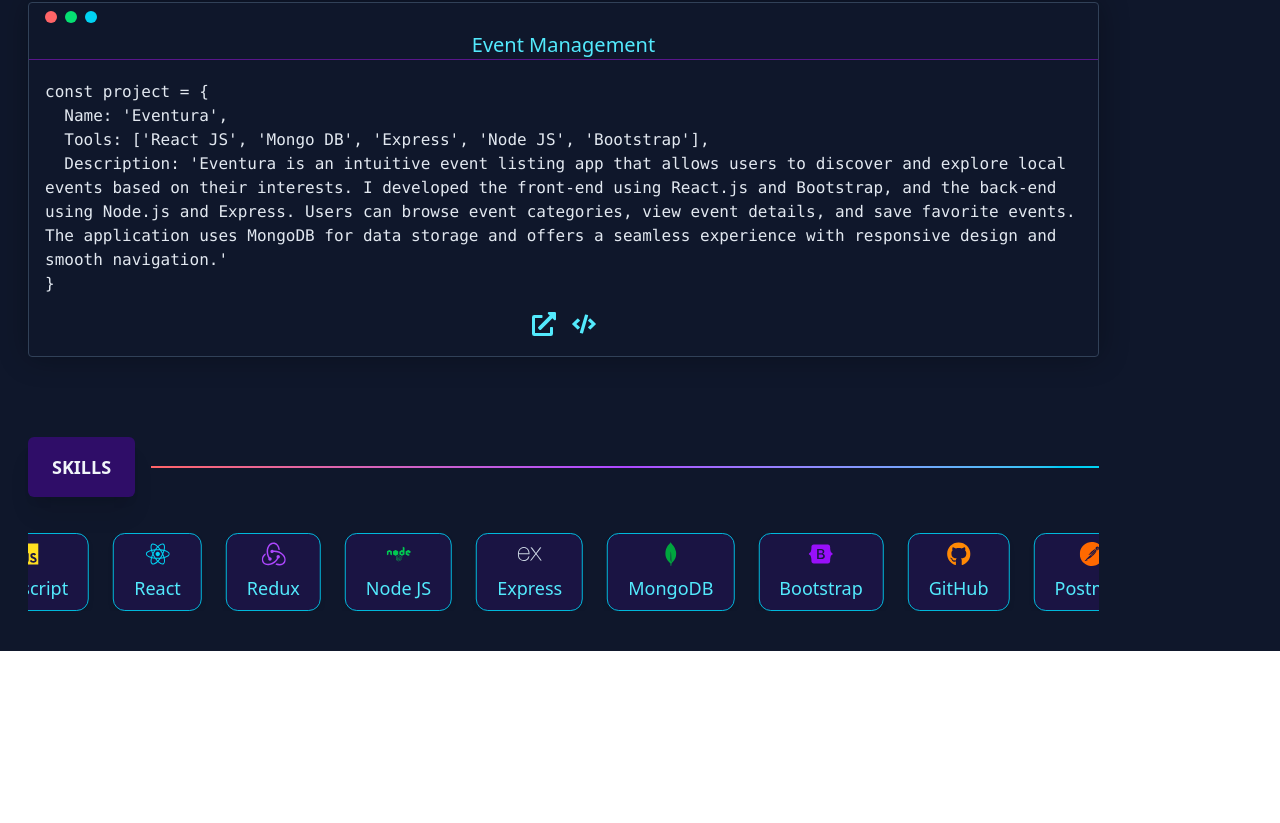
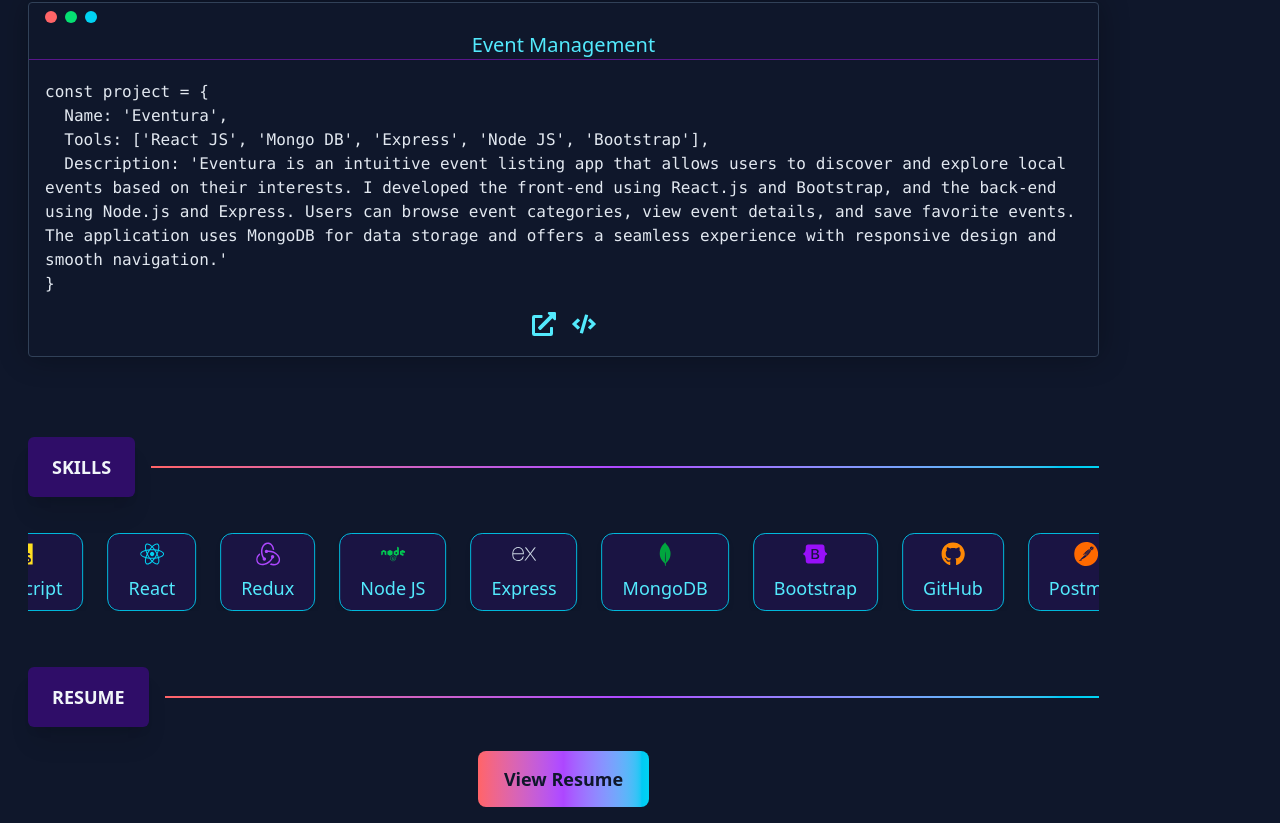
Before and after one commit to ashiyaman/V2.ashiyaman, a React (Vite) app: page / in a window 1280 px wide. Shown: the part 1584-2407 px from the top of the page. Before the commit the page ends 2235 px from the top, so only its background shows below. Built offline with nearby package versions, Linux system fonts and the light colour scheme.

Commit message:
chore: Add Resume

```diff
--- a/src/App.jsx
+++ b/src/App.jsx
@@ -2,6 +2,7 @@ import About from "./components/About"
 import Contact from "./components/Contact"
 import Home from "./components/Home"
 import Navbar from "./components/Navbar"
+import Resume from "./components/Resume"
 import Skills from "./components/Skills"
 import Work from "./components/Work"
 
@@ -13,6 +14,7 @@ function App() {
         <About />
         <Work />
         <Skills />
+        <Resume />
         <Contact />
     </div>
   )
--- /dev/null
+++ b/src/components/Resume.jsx
@@ -0,0 +1,24 @@
+const Resume = () => {
+  return (
+    <section id="resume" className="py-4 px-7 bg-inherit">
+      <div className="w-7/8 text-center">
+        <div className="flex items-center gap-4 justify-center mb-6">
+          <h3 className="text-slate-100 bg-violet-950 shadow-xl uppercase font-semibold px-6 py-4 text-lg rounded-md">
+            Resume
+          </h3>
+          <span className="w-full h-[2px] bg-gradient-to-r from-red-400 via-purple-500 to-cyan-400"></span>
+        </div>
+
+        <a href="https://drive.google.com/file/d/1CKdTcnO4LN6eLop-1SmK5YReVbSVXWCs/view?usp=sharing" download aria-label="Download Ashiya's Resume">
+          <div className="inline-block bg-gradient-to-r from-red-400 via-purple-500 to-cyan-400 p-[2px] rounded-lg hover:bg-none">
+            <button className="bg-transparent text-slate-900 font-semibold text-lg py-3 px-6 rounded-lg w-full transition-all duration-300 hover:bg-gradient-to-r hover:from-red-400 hover:via-purple-500 hover:to-cyan-400">
+              View Resume
+            </button>
+          </div>
+        </a>
+      </div>
+    </section>
+  );
+};
+
+export default Resume;
--- a/src/components/Work.jsx
+++ b/src/components/Work.jsx
@@ -14,7 +14,6 @@ const Work = () => {
         </div>
 
         <div className="flex flex-col gap-6 py-6 w-full">
-          <a href="https://sprout-nest-fe.vercel.app/" target="_blank" aria-label="Project-Sprout Nest">
             <div className="mx-auto">
               <div className="rounded shadow-[0_0_30px_0_rgba(0,0,0,0.3)] transition-all duration-500 border border-slate-700">
                 <div className="flex px-4 py-2 items-center gap-2">
@@ -38,6 +37,7 @@ const Work = () => {
                       href="https://sprout-nest-fe.vercel.app/"
                       target="_blank"
                       className="relative group"
+                      aria-label="View Demo for Sproutnest App"
                     >
                       <FaExternalLinkAlt className="text-2xl text-cyan-300 hover:text-cyan-500 transition duration-300" />
                       <span className="tooltip">View Demo</span>
@@ -46,6 +46,7 @@ const Work = () => {
                       href="https://github.com/ashiyaman/sproutnest-FE"
                       target="_blank"
                       className="relative group"
+                      aria-label="View Source Code for Sproutnest App"
                     >
                       <FaCode className="text-2xl text-cyan-300 hover:text-cyan-500 transition duration-300" />
                       <span className="tooltip">Source Code</span>
@@ -54,10 +55,8 @@ const Work = () => {
                 </div>
               </div>
             </div>
-          </a>
         </div>
 
-        {/* Repeat for other projects */}
         <div className="flex flex-col gap-6 py-6 w-full">
           <div className="mx-auto">
             <div className="rounded shadow-[0_0_30px_0_rgba(0,0,0,0.3)] transition-all duration-500 border border-slate-700">
@@ -81,6 +80,7 @@ const Work = () => {
                 <div className="flex justify-center gap-4 pt-4">
                   <a
                     href="https://dish-deck-fe.vercel.app/"
+                    aria-label="View Demo for Dishdeck App"
                     target="_blank"
                     className="relative group"
                   >
@@ -89,6 +89,7 @@ const Work = () => {
                   </a>
                   <a
                     href="https://github.com/ashiyaman/dishdeck-fe"
+                    aria-label="View Source Code for Dishdeck App"
                     target="_blank"
                     className="relative group"
                   >
@@ -125,6 +126,7 @@ const Work = () => {
                 <div className="flex justify-center gap-4 pt-4">
                   <a
                     href="https://eventura-fe.vercel.app/"
+                    aria-label="View Demo for Eventura App"
                     target="_blank"
                     className="relative group"
                   >
@@ -133,6 +135,7 @@ const Work = () => {
                   </a>
                   <a
                     href="https://github.com/ashiyaman/eventura-fe"
+                    aria-label="View Source Code for Eventura App"
                     target="_blank"
                     className="relative group"
                   >
```
